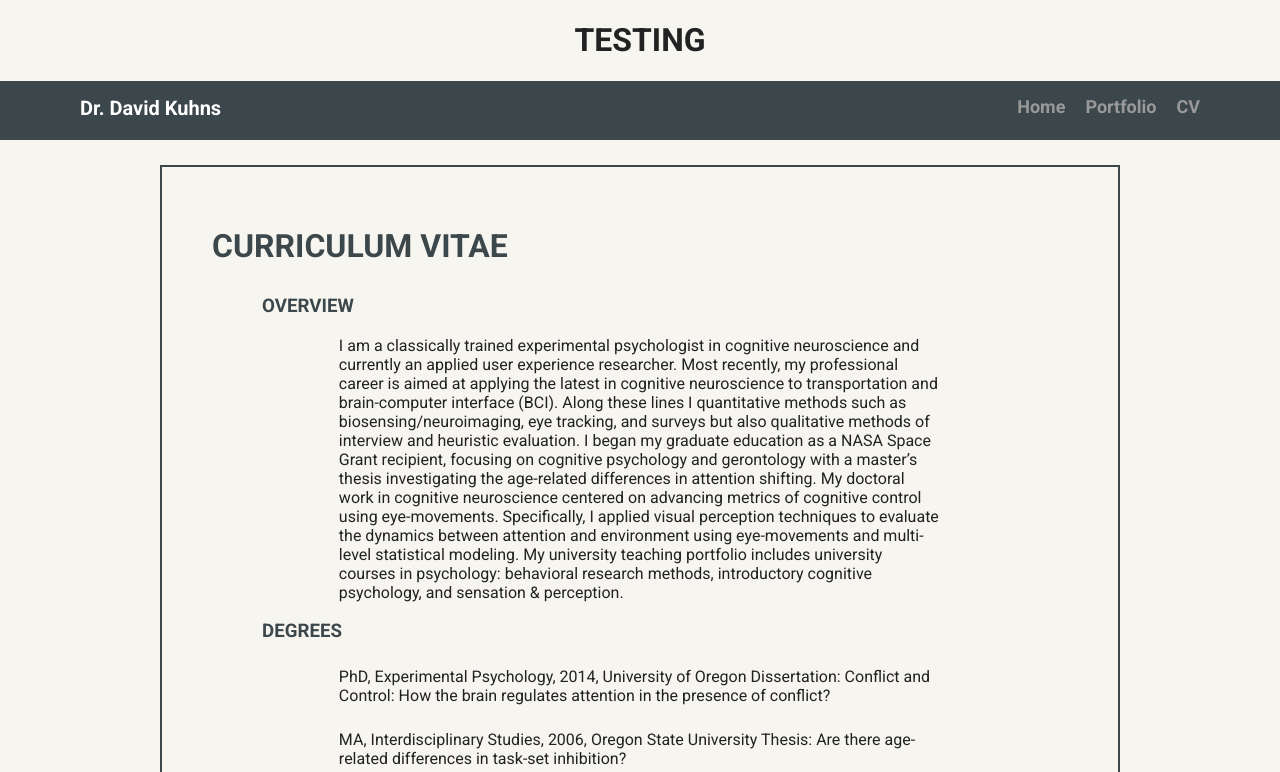
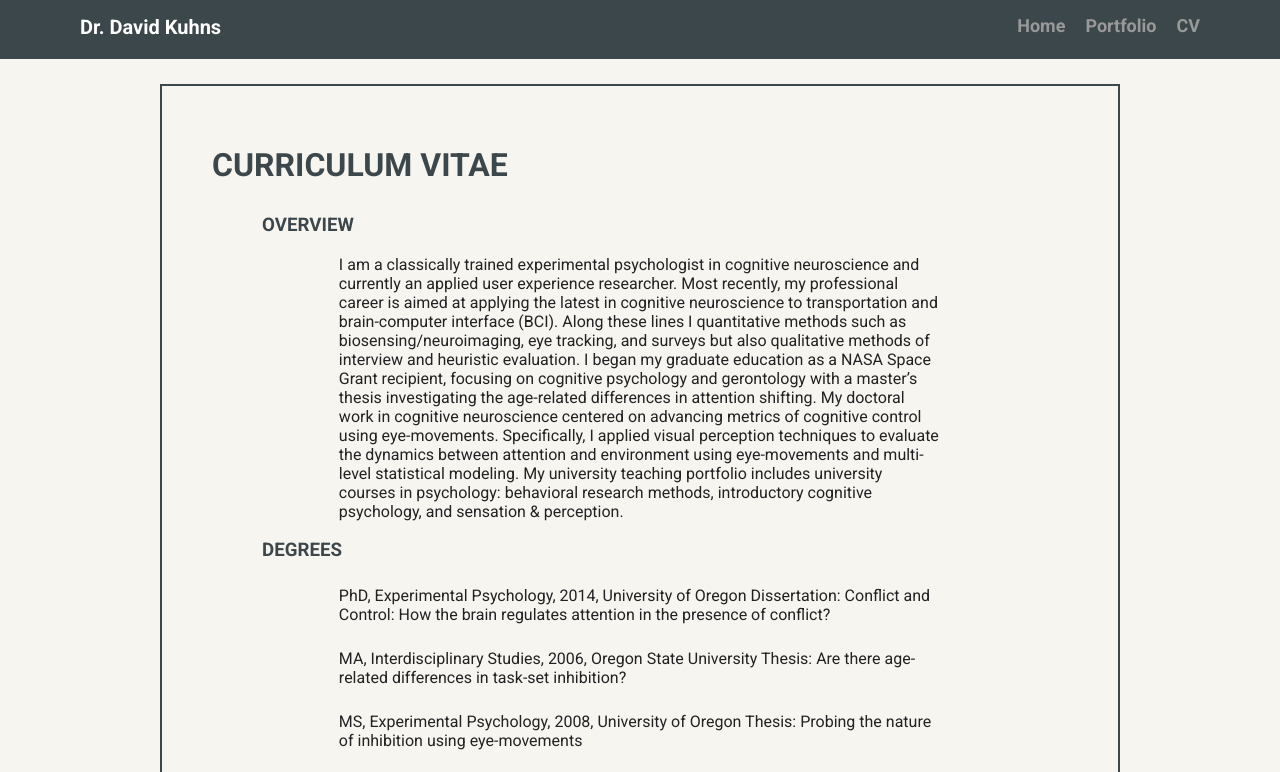
Before and after one commit to Hughes064/davids_portfolio, a plain HTML site: page cv.html in a window 1280 px wide. Shown: the top 772 px of the page. Drawn offline with Linux system fonts and the light colour scheme; a web font is replaced by a local one.

Commit message:
Fixing test item.
Removing testing element.

```diff
--- a/cv.html
+++ b/cv.html
@@ -8,7 +8,6 @@
   <link href="https://fonts.googleapis.com/css?family=Muli%7CRoboto:400,300,500,700,900" rel="stylesheet">
 </head>
 <body>
-	<h1>TESTING</h1>
 	<div class="main-nav">
 		<ul class="nav">
 			<li class="name">Dr. David Kuhns</li>
```
